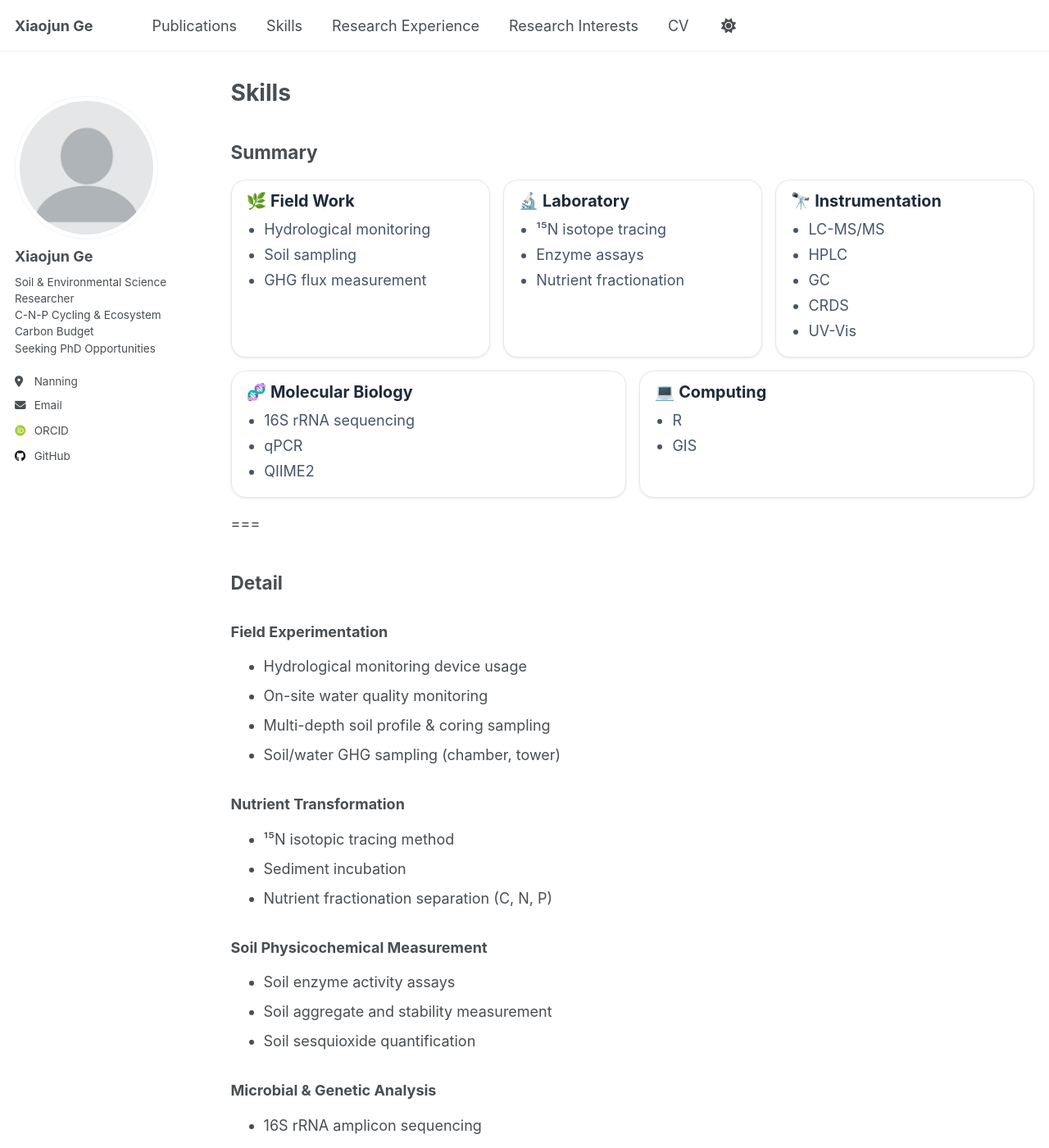
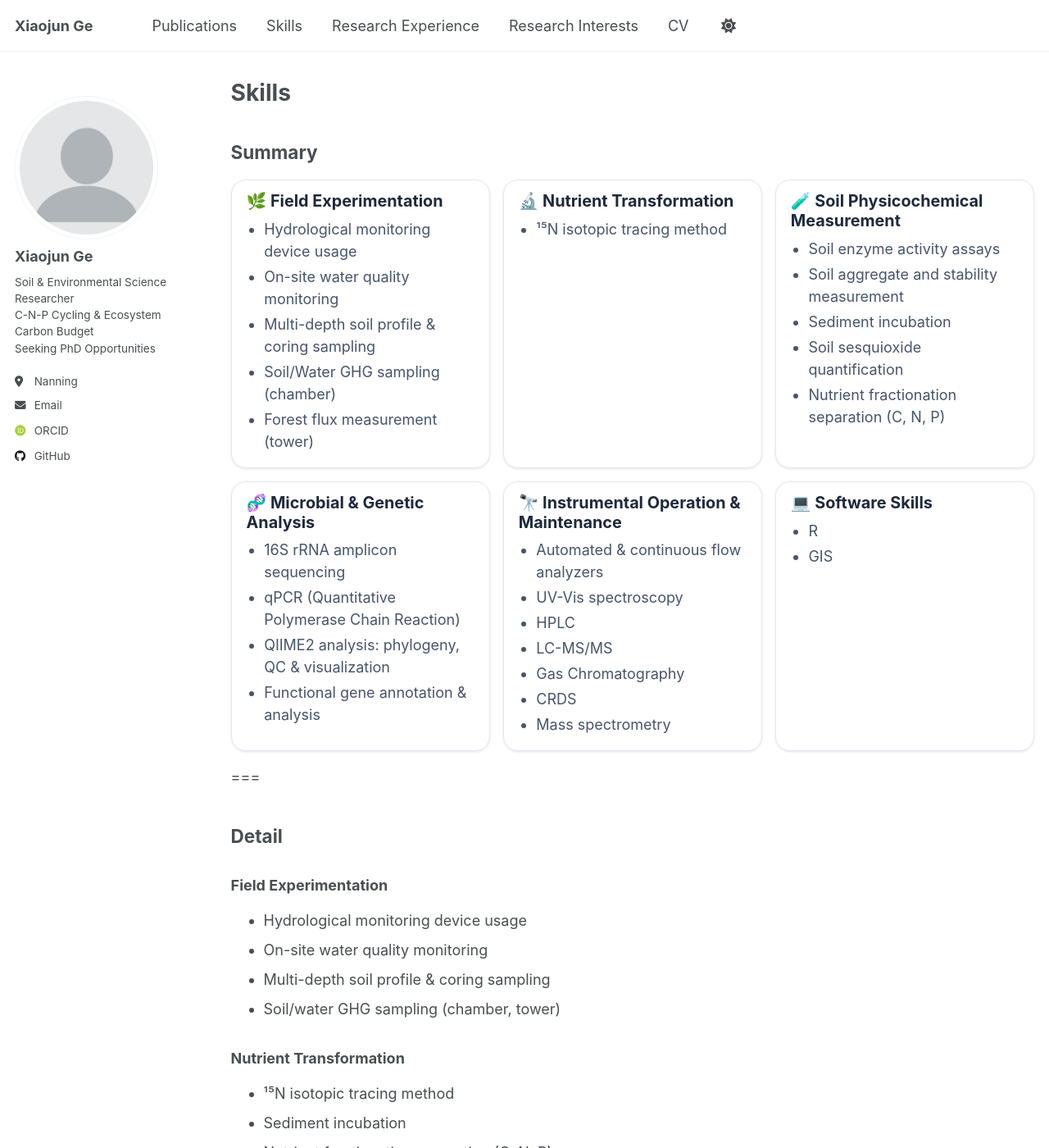
Before and after one commit to gexiaojun1201/Xiaojun_Ge.github.io, a Jekyll site: the page built from _pages/skills.md, in a window 1280 px wide and 1400 px high. Shown: the whole window at 82% size. Built offline with Jekyll 4.4.1, drawn with Linux system fonts in a browser that asks for light colours; some web fonts are replaced; a script that is not in the unit is left out.

Commit message:
Update skills.md

```diff
--- a/_pages/skills.md
+++ b/_pages/skills.md
@@ -76,53 +76,67 @@ author_profile: true
 
 
 <div class="skills-grid">
-
+  <!-- First Row -->
   <div class="skill-card">
-    <h3>🌿 Field Work</h3>
+    <h3>🌿 Field Experimentation</h3>
     <ul>
-      <li>Hydrological monitoring</li>
-      <li>Soil sampling</li>
-      <li>GHG flux measurement</li>
+      <li>Hydrological monitoring device usage</li>
+      <li>On-site water quality monitoring</li>
+      <li>Multi-depth soil profile & coring sampling</li>
+      <li>Soil/Water GHG sampling (chamber)</li>
+      <li>Forest flux measurement (tower)</li>
     </ul>
   </div>
 
   <div class="skill-card">
-    <h3>🔬 Laboratory</h3>
+    <h3>🔬 Nutrient Transformation</h3>
     <ul>
-      <li>¹⁵N isotope tracing</li>
-      <li>Enzyme assays</li>
-      <li>Nutrient fractionation</li>
+      <li>¹⁵N isotopic tracing method</li>
     </ul>
   </div>
 
   <div class="skill-card">
-    <h3>🔭 Instrumentation</h3>
+    <h3>🧪 Soil Physicochemical Measurement</h3>
     <ul>
-      <li>LC-MS/MS</li>
-      <li>HPLC</li>
-      <li>GC</li>
-      <li>CRDS</li>
-      <li>UV-Vis</li>
+      <li>Soil enzyme activity assays</li>
+      <li>Soil aggregate and stability measurement</li>
+      <li>Sediment incubation</li>
+      <li>Soil sesquioxide quantification</li>
+      <li>Nutrient fractionation separation (C, N, P)</li>
+    </ul>
+  </div>
+
+  <!-- Second Row -->
+  <div class="skill-card">
+    <h3>🧬 Microbial & Genetic Analysis</h3>
+    <ul>
+      <li>16S rRNA amplicon sequencing</li>
+      <li>qPCR (Quantitative Polymerase Chain Reaction)</li>
+      <li>QIIME2 analysis: phylogeny, QC & visualization</li>
+      <li>Functional gene annotation & analysis</li>
     </ul>
   </div>
 
   <div class="skill-card">
-    <h3>🧬 Molecular Biology</h3>
+    <h3>🔭 Instrumental Operation & Maintenance</h3>
     <ul>
-      <li>16S rRNA sequencing</li>
-      <li>qPCR</li>
-      <li>QIIME2</li>
+      <li>Automated & continuous flow analyzers</li>
+      <li>UV-Vis spectroscopy</li>
+      <li>HPLC</li>
+      <li>LC-MS/MS</li>
+      <li>Gas Chromatography</li>
+      <li>CRDS</li>
+      <li>Mass spectrometry</li>
     </ul>
   </div>
 
   <div class="skill-card">
-    <h3>💻 Computing</h3>
+    <h3>💻 Software Skills</h3>
     <ul>
       <li>R</li>
       <li>GIS</li>
     </ul>
   </div>
-
 </div>
 
 ===
```
